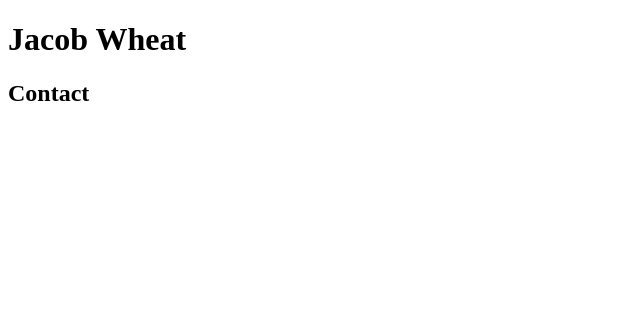
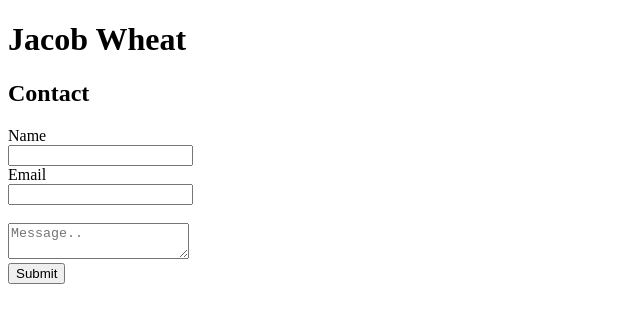
Before and after one commit to Jakenbake20/Basic-Portfolio, a plain HTML site: page contact.html in a window 1280 px wide. Shown: the whole page, without its empty margins (0-640 px from the left). Drawn offline with Linux system fonts and the light colour scheme.

Commit message:
modified contact and index pages, added a css reset stylesheet page.

```diff
--- /dev/null
+++ b/assets/reset.css
@@ -0,0 +1,48 @@
+/* http://meyerweb.com/eric/tools/css/reset/
+   v2.0 | 20110126
+   License: none (public domain)
+*/
+
+html, body, div, span, applet, object, iframe,
+h1, h2, h3, h4, h5, h6, p, blockquote, pre,
+a, abbr, acronym, address, big, cite, code,
+del, dfn, em, img, ins, kbd, q, s, samp,
+small, strike, strong, sub, sup, tt, var,
+b, u, i, center,
+dl, dt, dd, ol, ul, li,
+fieldset, form, label, legend,
+table, caption, tbody, tfoot, thead, tr, th, td,
+article, aside, canvas, details, embed,
+figure, figcaption, footer, header, hgroup,
+menu, nav, output, ruby, section, summary,
+time, mark, audio, video {
+	margin: 0;
+	padding: 0;
+	border: 0;
+	font-size: 100%;
+	font: inherit;
+	vertical-align: baseline;
+}
+/* HTML5 display-role reset for older browsers */
+article, aside, details, figcaption, figure,
+footer, header, hgroup, menu, nav, section {
+	display: block;
+}
+body {
+	line-height: 1;
+}
+ol, ul {
+	list-style: none;
+}
+blockquote, q {
+	quotes: none;
+}
+blockquote:before, blockquote:after,
+q:before, q:after {
+	content: '';
+	content: none;
+}
+table {
+	border-collapse: collapse;
+	border-spacing: 0;
+}
--- a/contact.html
+++ b/contact.html
@@ -19,5 +19,19 @@
 
     </h2>
 
+    <form action="/jacob_wheat@yahoo.com">
+        <label for="Name">Name</label><br>
+        <input type="text" id="Name" name="Name"><br>
+    </form>
+
+
+    <form action="/action_page.php">
+        <label for="Email">Email</label><br>
+        <input type="text" id="Email" name="Email"><br><br>
+
+    </form>
+    <textarea id="Message" name="Message" placeholder="Message.."></textarea><br>
+    <input type="submit" value="Submit">
+
 </body>
 </html>
```
Also changed, not shown: index.html (+1 -0 lines).
